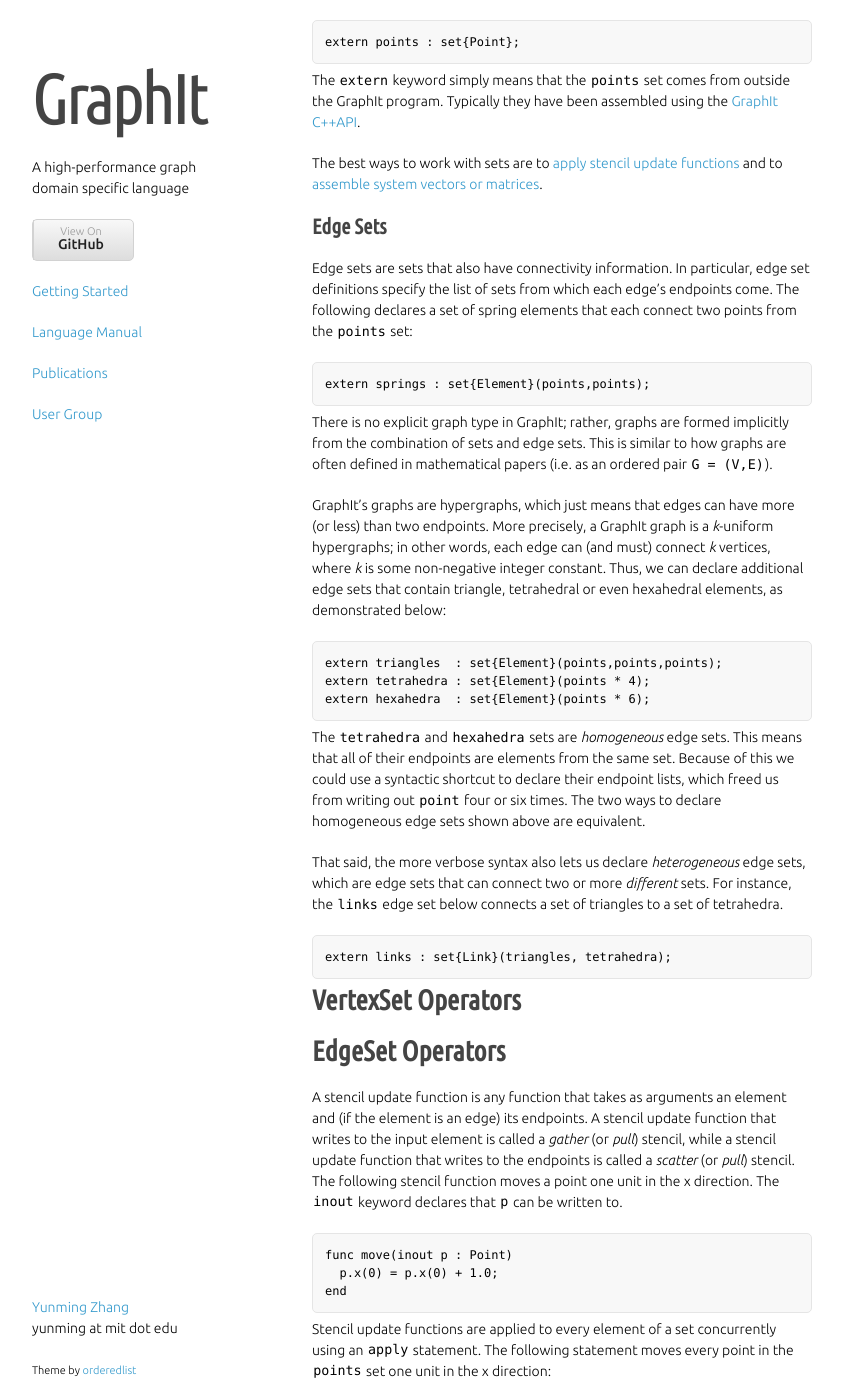
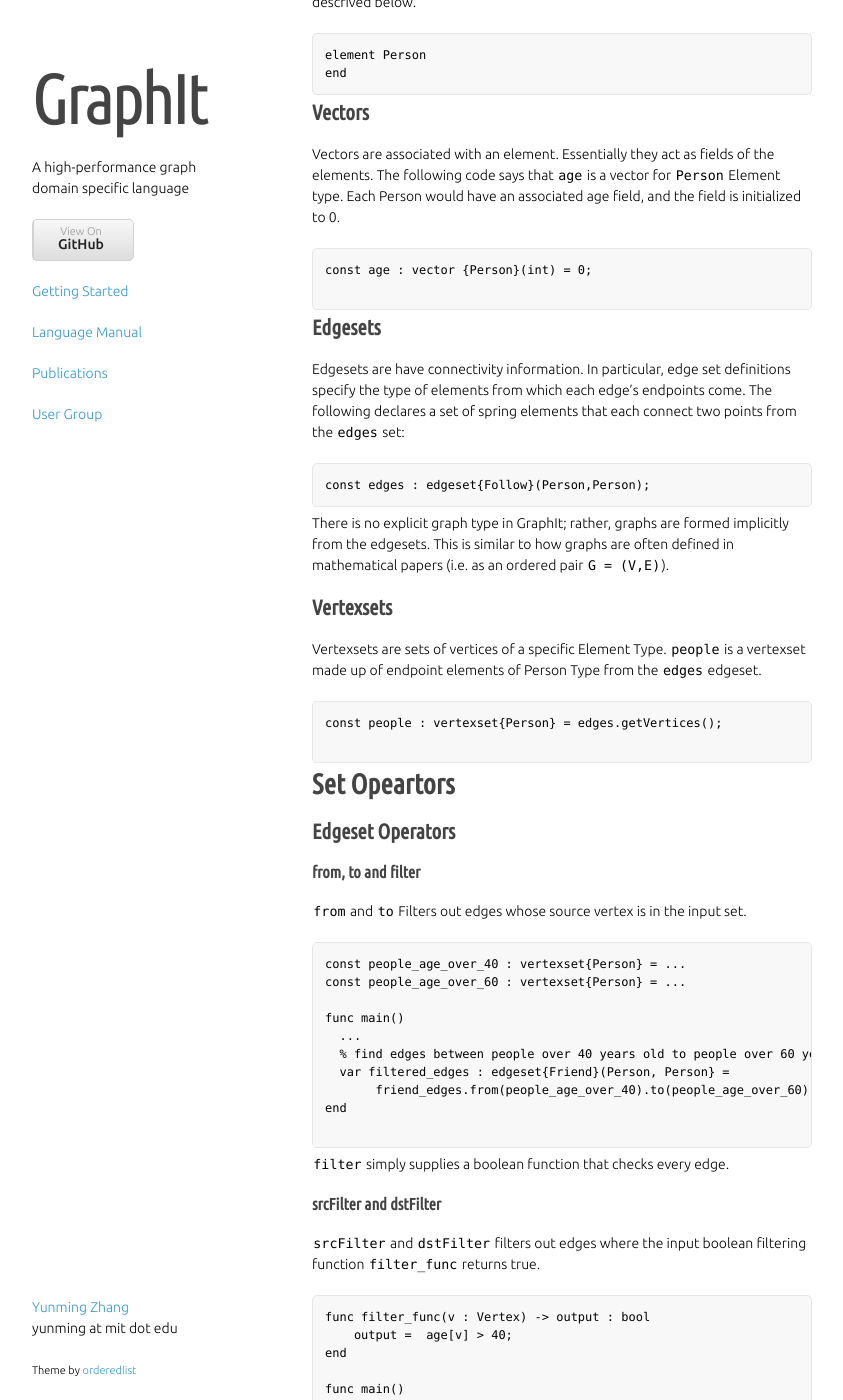
Before and after one commit to yunmingzhang17/yunmingzhang17.github.io, a Jekyll site: the page built from language.md, in a window 1280 px wide and 1400 px high, scrolled down 3694 px. Shown: the whole window, without its empty margins (218-1061 px from the left). Built offline with Jekyll 4.4.1, drawn with Linux system fonts in a browser that asks for light colours; nearby versions of some CDN libraries; some web fonts are replaced; library files that are not in the unit come from our copies; some of the changed text lies outside the part shown.

Commit message:
updating the language manual

````diff
--- a/language.md
+++ b/language.md
@@ -176,124 +176,127 @@
 
 ## Vectors
 
+Vectors are associated with an element. Essentially they act as fields of the elements. The following code says that `age` is a vector for `Person` Element type. Each Person would have an associated age field, and the field is initialized to 0.
+
+```
+const age : vector {Person}(int) = 0;
+
+```
 
 
-## Sets
-Unlike C structs, elements live in sets. So Point elements must be stored in
-some set, such as `points`:
+
+
+## Edgesets
+Edgesets are have connectivity information. In particular, edge
+set definitions specify the type of elements from which each edge's endpoints come.
+The following declares a set of spring elements that each connect two points
+from the `edges` set:
 
 ```
-extern points : set{Point};
-```
-
-The `extern` keyword simply means that the `points` set comes from outside the
-GraphIt program. Typically they have been assembled using the [GraphIt
-C++API](api).
-
-The best ways to work with sets are to
-[apply stencil update functions](#apply-stencil-update-functions) and to
-[assemble system vectors or matrices](#assemble-system-vectors-and-matrices).
-
-## Edge Sets
-Edge sets are sets that also have connectivity information. In particular, edge
-set definitions specify the list of sets from which each edge's endpoints come.
-The following declares a set of spring elements that each connect two points
-from the `points` set:
-
-```
-extern springs : set{Element}(points,points);
+const edges : edgeset{Follow}(Person,Person);
 ```
 
 There is no explicit graph type in GraphIt; rather, graphs are formed implicitly
-from the combination of sets and edge sets. This is similar to how graphs are
+from the edgesets. This is similar to how graphs are
 often defined in mathematical papers (i.e. as an ordered pair `G = (V,E)`).
 
-GraphIt's graphs are hypergraphs, which just means that edges can have more (or
-less) than two endpoints. More precisely, a GraphIt graph is a _k_-uniform
-hypergraphs; in other words, each edge can (and must) connect _k_ vertices,
-where _k_ is some non-negative integer constant. Thus, we can declare
-additional edge sets that contain triangle, tetrahedral or even hexahedral
-elements, as demonstrated below:
+
+
+## Vertexsets
+
+Vertexsets are sets of vertices of a specific Element Type. `people` is a vertexset made up of endpoint elements of Person Type from the `edges` edgeset.
 
 ```
-extern triangles  : set{Element}(points,points,points);
-extern tetrahedra : set{Element}(points * 4);
-extern hexahedra  : set{Element}(points * 6);
+const people : vertexset{Person} = edges.getVertices();
+
 ```
 
-The `tetrahedra` and `hexahedra` sets are _homogeneous_ edge sets. This means
-that all of their endpoints are elements from the same set. Because of this we
-could use a syntactic shortcut to declare their endpoint lists, which freed us
-from writing out `point` four or six times.  The two ways to declare
-homogeneous edge sets shown above are equivalent.
+# Set Opeartors
+## Edgeset Operators
 
-That said, the more verbose syntax also lets us declare _heterogeneous_ edge
-sets, which are edge sets that can connect two or more _different_ sets. For
-instance, the `links` edge set below connects a set of triangles to a set of
-tetrahedra.
+
+### from, to and filter
+`from` and `to` Filters out edges whose source vertex is in the input set.
 
 ```
-extern links : set{Link}(triangles, tetrahedra);
+const people_age_over_40 : vertexset{Person} = ...
+const people_age_over_60 : vertexset{Person} = ...
+
+func main()
+  ...
+  % find edges between people over 40 years old to people over 60 years old
+  var filtered_edges : edgeset{Friend}(Person, Person} =
+       friend_edges.from(people_age_over_40).to(people_age_over_60);
+end
+
 ```
 
+`filter` simply supplies a boolean function that checks every edge.
 
-# VertexSet Operators
+### srcFilter and dstFilter
 
-# EdgeSet Operators
-
-
-A stencil update function is any function that takes as arguments an element
-and (if the element is an edge) its endpoints. A stencil update function that
-writes to the input element is called a _gather_ (or _pull_) stencil, while a
-stencil update function that writes to the endpoints is called a _scatter_ (or
-_pull_) stencil. The following stencil function moves a point one unit in the x
-direction. The `inout` keyword declares that `p` can be written to.
+`srcFilter` and `dstFilter` filters out edges where the input boolean filtering function `filter_func` returns true.
 
 ```
-func move(inout p : Point)
-  p.x(0) = p.x(0) + 1.0;
+func filter_func(v : Vertex) -> output : bool
+    output =  age[v] > 40;
+end
+
+func main()
+  ...
+  filtered_edges = edges.srcFilter(filter_func);
+  ...
+end
+
+```
+
+### apply
+
+This operator applies a function `updateEdge ` to every edge. In one iteration of PageRank,
+
+```
+func updateEdge(src : Vertex, dst : Vertex)
+    new_rank[dst] += contrib[src];
+end
+
+func main()
+  ...
+  edges.apply(updateEdge);
+  ...
 end
 ```
 
-Stencil update functions are applied to every element of a set concurrently
-using an `apply` statement. The following statement moves every point in the
-`points` set one unit in the x direction:
+### applyModified
+This operator applies a function (`updateEdge`) to every edge. Returns a vertexset that contains destination vertices whose entry in the vector has been modified in `updateEdge`. The programmer can optionally disable deduplication within modfieid vertices. Deduplication is enabled by default.
 
 ```
-apply move to points;
+func updateEdge(src : Vertex, dst : Vertex)
+    parent[dst] = src;
+end
+
+func main()
+  ...
+  edges.applyModified(updateEdge,parent, true);
+  ...
+end
+
 ```
 
-Since `move` only takes a single point as input, the stencil can access just
-that one point and therefore has a completely local effect.
+### combining edgeset operators
 
-A stencil update function that takes an edge from an edge set as input can
-access the element as well as the endpoints corresponding to that edge. As an
-example, the following stencil takes a spring, computes its length and stores
-the length into the `l` field of the corresponding element:
+The various operators can be and often are chained together.
 
 ```
-func length(inout s : Element,  p : (src : Point, dst : Point))
-  s.l = norm(p.dst.x - p.src.x);
-end
+frontier = edges.from(frontier).to(toFilter).applyModified(updateEdge,parent, true);
+
 ```
 
-In the function definition above, `p` is a tuple containing the two endpoints
-of the spring. To be more precise, `p` is a _named_ (or _heterogeneous_) tuple,
-meaning its elements can be accessed by name using the `.` operator. Note that
-since all elements of `p` are actually of the same element type, we could have
-instead declared `p` as an _unnamed_ (or _homogeneous_) tuple that is indexed
-by integral indices using parentheses, as the following equivalent definition
-of `length` demonstrates:
+## Vertexset Operators
 
-```
-func length(inout s : Element, p : (Point*2))
-  s.l = norm(p(1).x - p(0).x);
-end
-```
+### filter
 
-Now to update the lengths of all spring elements in the `springs` set, we again
-use an apply statement:
+### apply
 
-```
-apply length to springs;
-```
+# Scheduling Language
+
+For now, we refer users to the Section 5 of the [arxiv report](https://arxiv.org/abs/1805.00923) on how to use the scheduling language.
````
Also changed, not shown: 1 other file.
